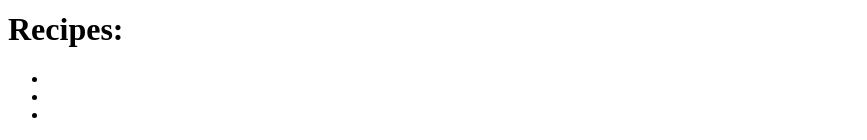
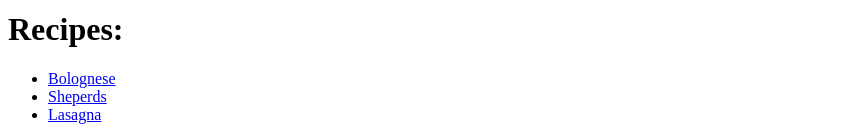
Before and after one commit to Devilhand74/top-recipes, a plain HTML site: page index.html in a window 1280 px wide. Shown: the part 833-973 px from the top of the page, without its empty margins (0-867 px from the left). Drawn offline with Linux system fonts and the light colour scheme.

Commit message:
index.html

```diff
--- a/index.html
+++ b/index.html
@@ -22,9 +22,9 @@
     <img src="https://static.toiimg.com/thumb/75294783.cms?width=680&height=512&imgsize=1057638">
     <h1>Recipes:</h1>
     <ul>
-    <li><a href="recipes/Bolognese.html"></a> </li>
-    <li><a href="recipes/Sheperds.html"></a> </li>
-    <li><a href="recipes/Lasagna.html"></a> </li>
+    <li><a href="recipes/Bolognese.html">Bolognese</a> </li>
+    <li><a href="recipes/Sheperds.html">Sheperds</a> </li>
+    <li><a href="recipes/Lasagna.html">Lasagna</a> </li>
     </ul>
 </body>
 </html>
```
